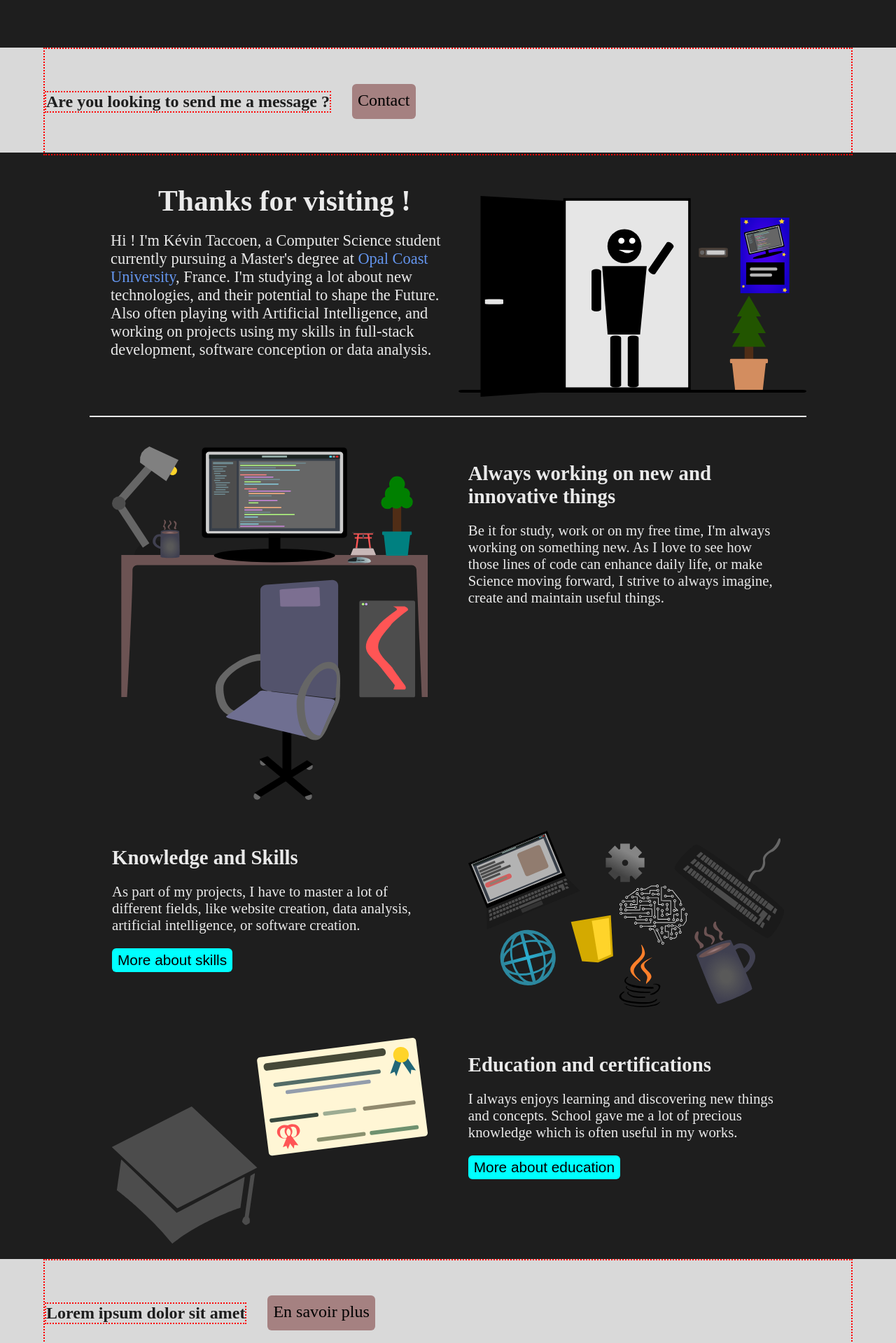
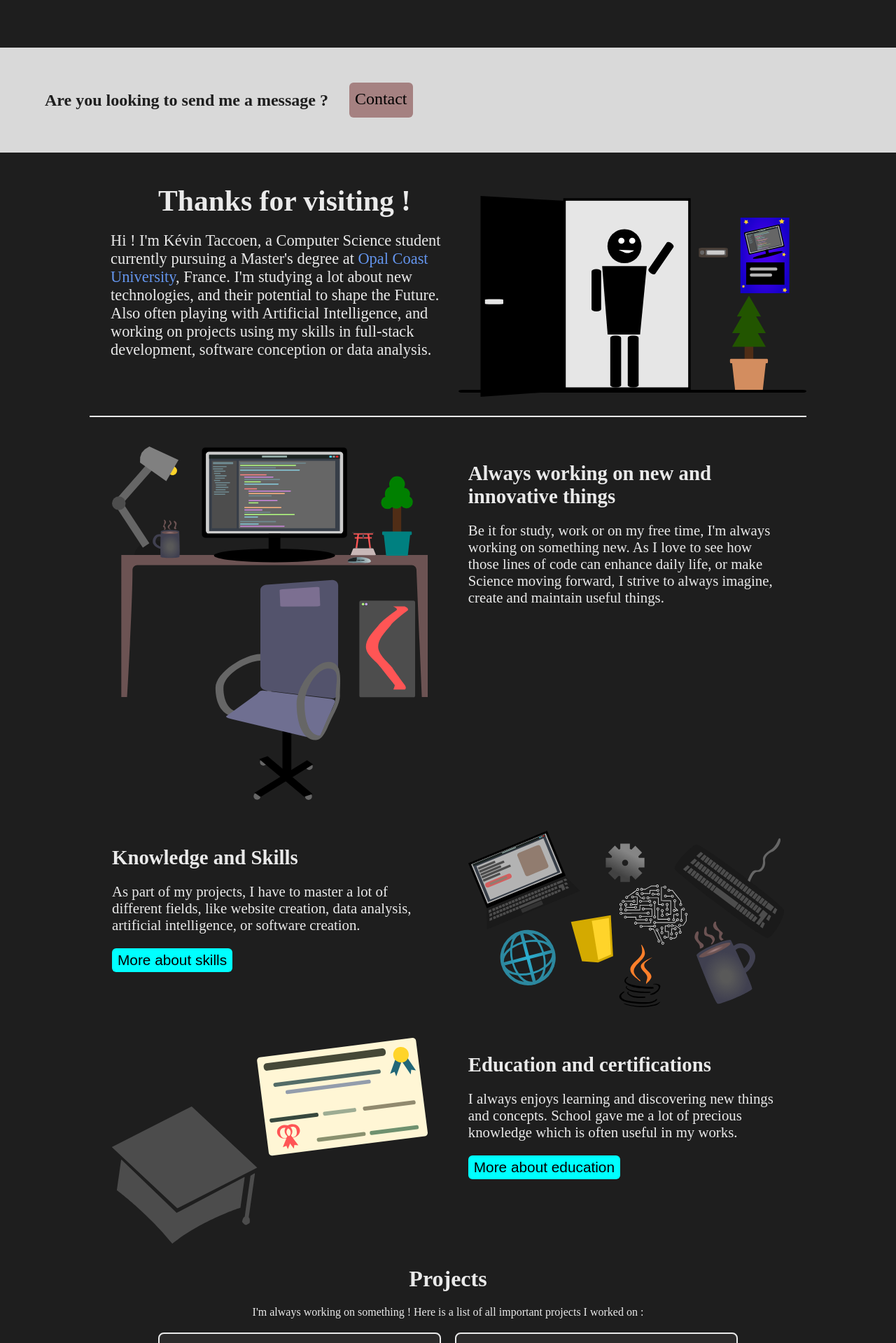
Before and after one commit to LJ5O/website, a Vue app: page / in a window 1280 px wide. Shown: the part 860-2779 px from the top of the page at 70% size. Built offline with nearby package versions, Linux system fonts and the light colour scheme.

Commit message:
Removed test classes and dev css

```diff
--- a/index.html
+++ b/index.html
@@ -4,7 +4,7 @@
     <meta charset="UTF-8">
     <link rel="icon" href="/favicon.ico">
     <meta name="viewport" content="width=device-width, initial-scale=1.0">
-    <title>Vite App</title>
+    <title>Kévin Taccoen</title>
   </head>
   <body id="app">
     <script type="module" src="/src/main.js"></script>
--- a/src/components/home/intersection.vue
+++ b/src/components/home/intersection.vue
@@ -1,8 +1,8 @@
 <template>
   <div class="intersection_div">
-      <div class="intersection_content test">
-        <h2 class="test">{{ props.text }}</h2>
-        <RouterLink :to="buttonLink" @click="goToTop"><div class="button intersection_button_div test">
+      <div class="intersection_content">
+        <h2 class="">{{ props.text }}</h2>
+        <RouterLink :to="buttonLink" @click="goToTop"><div class="button intersection_button_div">
             <p>{{buttonText}}</p>
         </div></RouterLink>
       </div>
--- a/src/views/HomeView.vue
+++ b/src/views/HomeView.vue
@@ -21,7 +21,7 @@
 
     <featuresDisplay/>
 
-    <intersection style="margin-top: 20px;" text="Lorem ipsum dolor sit amet" button-text="En savoir plus" button-link="#" />
+    <!--<intersection style="margin-top: 20px;" text="Lorem ipsum dolor sit amet" button-text="En savoir plus" button-link="#" />-->
 
     <projects/>
 
--- /dev/null
+++ b/vue.config.js
@@ -0,0 +1,3 @@
+module.exports = {// https://learnvue.co/articles/deploy-vue-to-github-pages
+    publicPath: "/", // Custom domain in prod, local in dev.. Always the same
+  };
```
